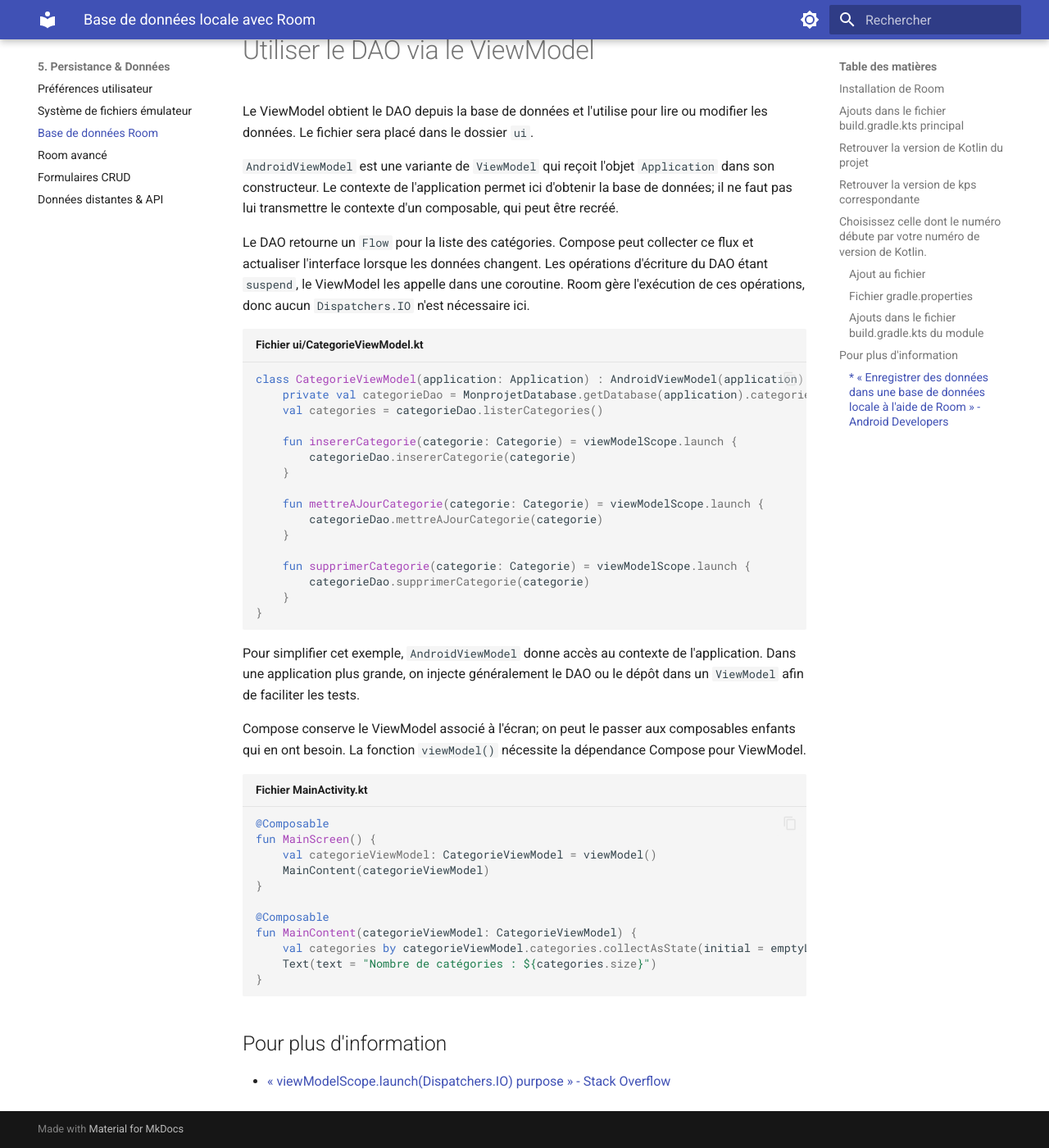
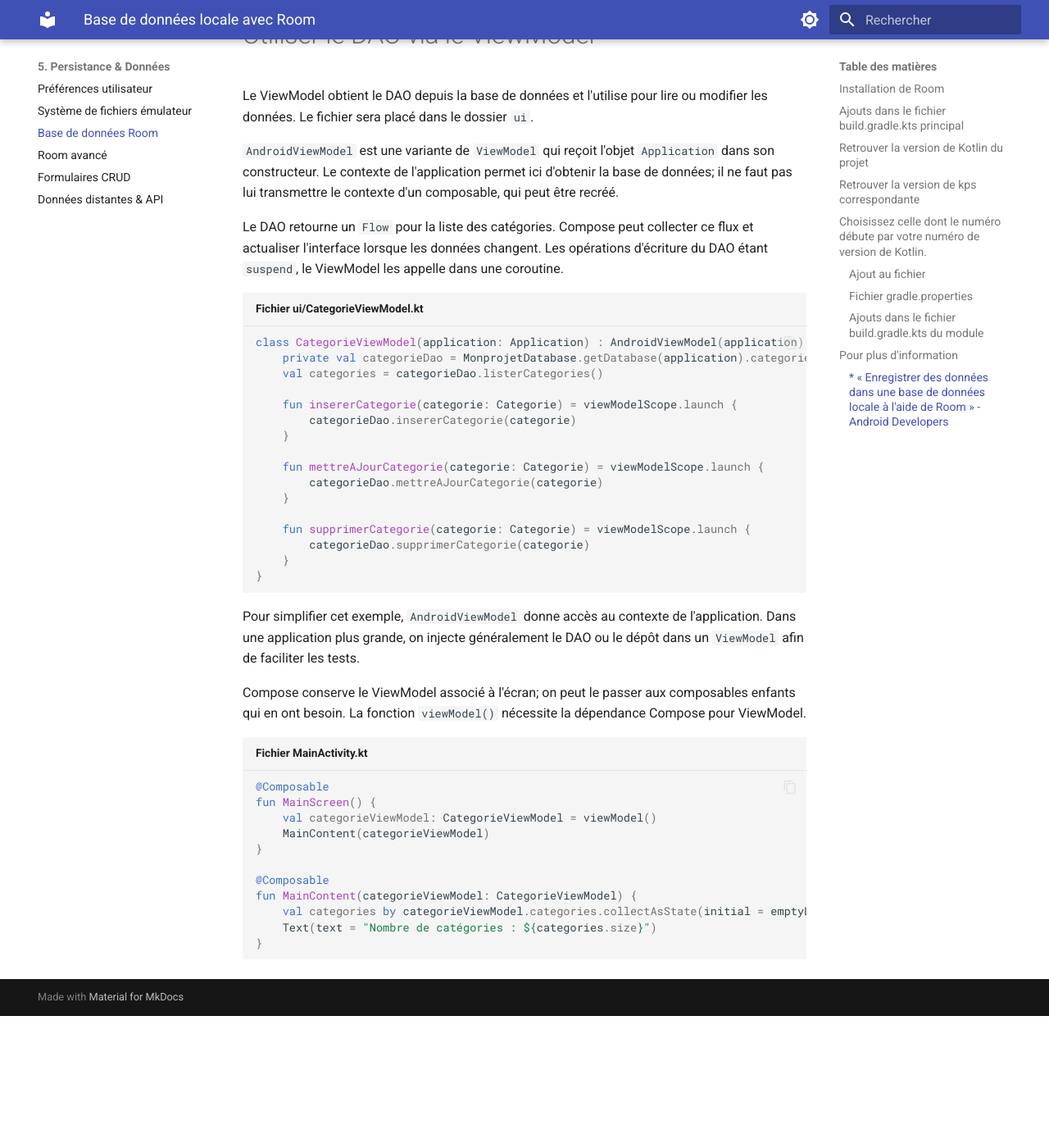
Before and after one commit to Apps-Mobiles-2-Victo/notes_de_cours, an MkDocs documentation site: the page built from docs/05-donnees-persistance/room-base-de-donnees.md, in a window 1280 px wide and 1400 px high, scrolled down 7073 px. Shown: the whole window at 82% size. Built offline with MkDocs 1.6.1 and Material for MkDocs 9.7.7, drawn with Linux system fonts in a browser that asks for light colours; after the commit the page ends 8312 px from its top, so only the background shows below that; some of the changed text lies outside the part shown.

Commit message:
Update Room version to 2.8.5 and simplify DAO description in documentation

````diff
--- a/docs/05-donnees-persistance/room-base-de-donnees.md
+++ b/docs/05-donnees-persistance/room-base-de-donnees.md
@@ -318,8 +317,7 @@
 `AndroidViewModel` est une variante de `ViewModel` qui reçoit l'objet `Application` dans son constructeur. Le contexte de l'application permet ici d'obtenir la base de données; il ne faut pas lui transmettre le contexte d'un composable, qui peut être recréé.
 
 
-Le DAO retourne un `Flow` pour la liste des catégories. Compose peut collecter ce flux et actualiser l'interface lorsque les données changent. Les opérations d'écriture du DAO étant `suspend`, le ViewModel les appelle dans une coroutine. Room gère l'exécution de ces opérations, donc aucun `Dispatchers.IO` n'est nécessaire ici.
-
+Le DAO retourne un `Flow` pour la liste des catégories. Compose peut collecter ce flux et actualiser l'interface lorsque les données changent. Les opérations d'écriture du DAO étant `suspend`, le ViewModel les appelle dans une coroutine.
 
 ```kotlin title="Fichier ui/CategorieViewModel.kt"
 class CategorieViewModel(application: Application) : AndroidViewModel(application) {
@@ -360,9 +358,3 @@
     Text(text = "Nombre de catégories : ${categories.size}")
 }
 ```
-
-
-## Pour plus d'information
-
-
-* [« viewModelScope.launch(Dispatchers.IO) purpose » - Stack Overflow](https://stackoverflow.com/questions/55974539/viewmodelscope-launchdispatchers-io-purpose)
````
Also changed, not shown: other parts of docs/05-donnees-persistance/room-base-de-donnees.md (+2 -3 lines).
